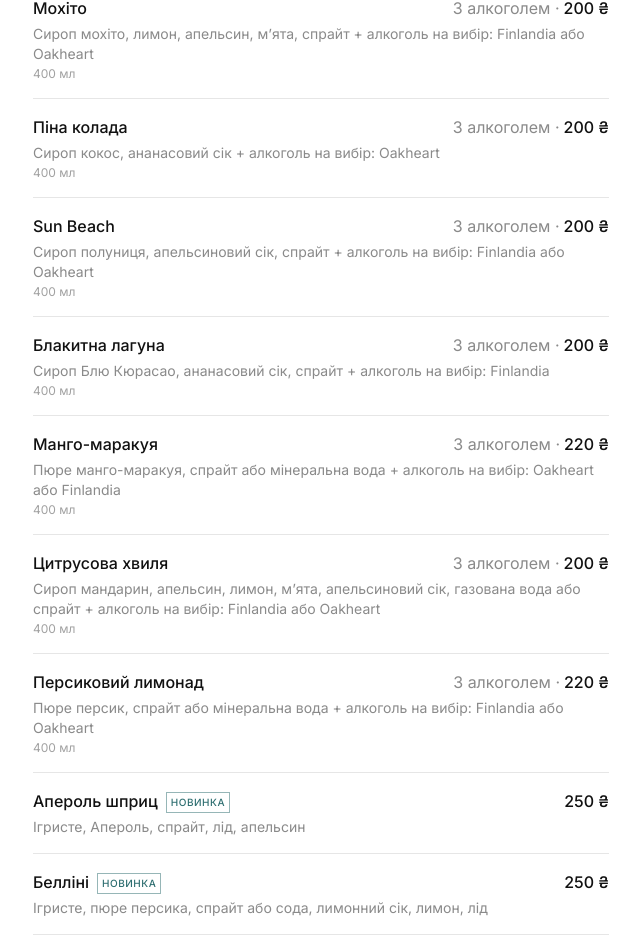
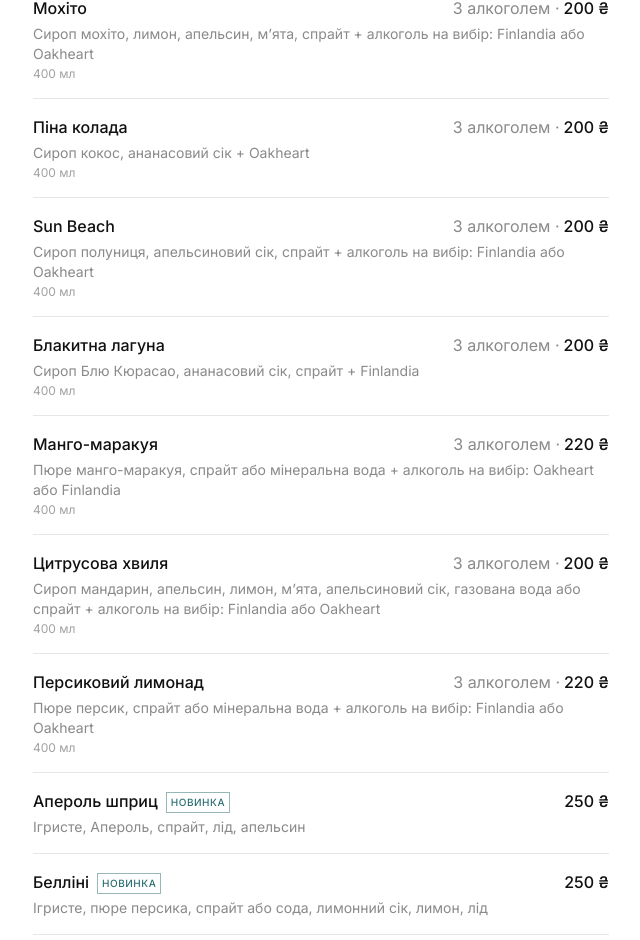
Before and after one commit to shaggspeare/khotianivka-menu, a Next.js app: page / in a window 1280 px wide. Shown: the part 1776-2716 px from the top of the page, without its empty margins (319-959 px from the left). Built offline with nearby package versions, Linux system fonts and the light colour scheme.

Commit message:
Refine menu item descriptions by removing "на вибір" from the extra field for alcoholic beverages, simplifying the text for Oakheart and Finlandia options.

```diff
--- a/menu-data.ts
+++ b/menu-data.ts
@@ -81,7 +81,7 @@ export const MENU: MenuItem[] = [
     volume: "400 мл",
     variants: [
       { section: "non-alco", price: 100, label: "Без алкоголю" },
-      { section: "alco", price: 200, label: "З алкоголем", extra: "+ алкоголь на вибір: Oakheart" },
+      { section: "alco", price: 200, label: "З алкоголем", extra: "+ Oakheart" },
     ],
   },
   {
@@ -101,7 +101,7 @@ export const MENU: MenuItem[] = [
     volume: "400 мл",
     variants: [
       { section: "non-alco", price: 100, label: "Без алкоголю" },
-      { section: "alco", price: 200, label: "З алкоголем", extra: "+ алкоголь на вибір: Finlandia" },
+      { section: "alco", price: 200, label: "З алкоголем", extra: "+ Finlandia" },
     ],
   },
   {
--- a/src/data/menu.ts
+++ b/src/data/menu.ts
@@ -81,7 +81,7 @@ export const MENU: MenuItem[] = [
     volume: "400 мл",
     variants: [
       { section: "non-alco", price: 100, label: "Без алкоголю" },
-      { section: "alco", price: 200, label: "З алкоголем", extra: "+ алкоголь на вибір: Oakheart" },
+      { section: "alco", price: 200, label: "З алкоголем", extra: "+ Oakheart" },
     ],
   },
   {
@@ -101,7 +101,7 @@ export const MENU: MenuItem[] = [
     volume: "400 мл",
     variants: [
       { section: "non-alco", price: 100, label: "Без алкоголю" },
-      { section: "alco", price: 200, label: "З алкоголем", extra: "+ алкоголь на вибір: Finlandia" },
+      { section: "alco", price: 200, label: "З алкоголем", extra: "+ Finlandia" },
     ],
   },
   {
```
